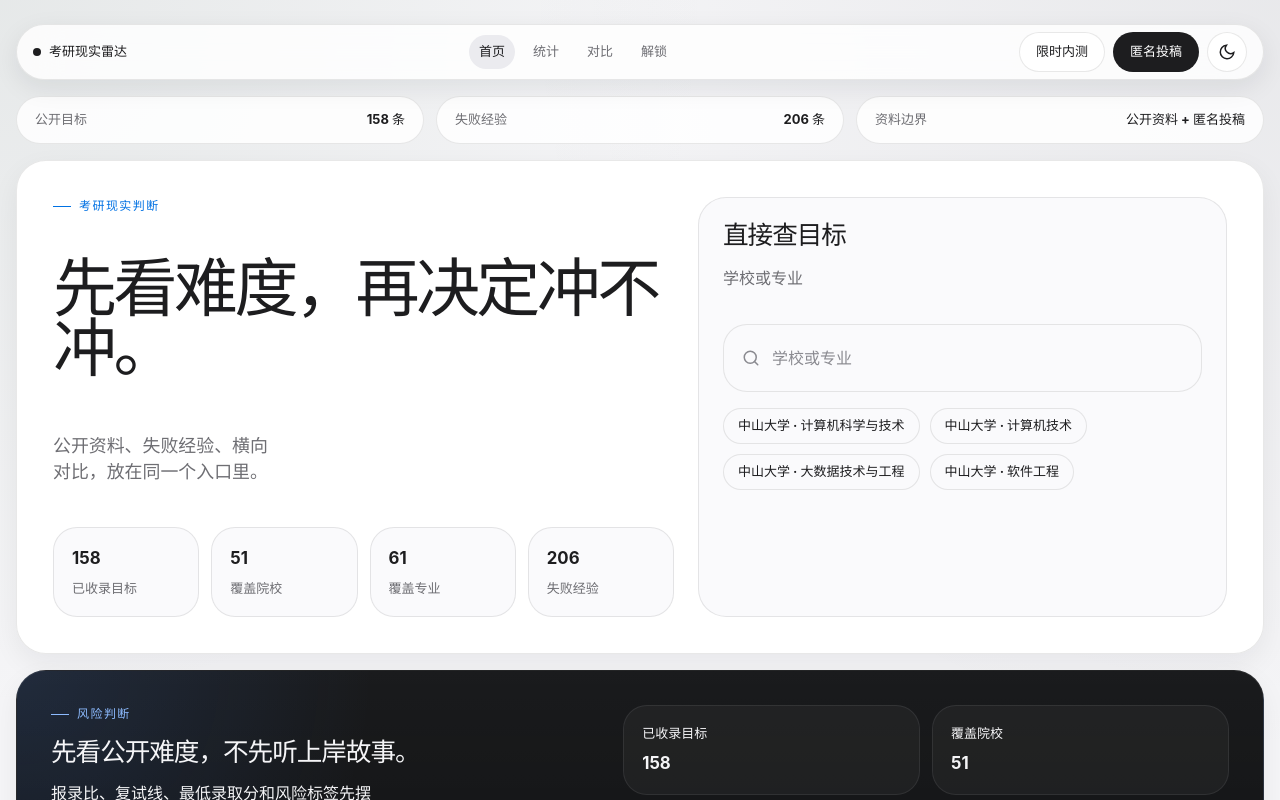
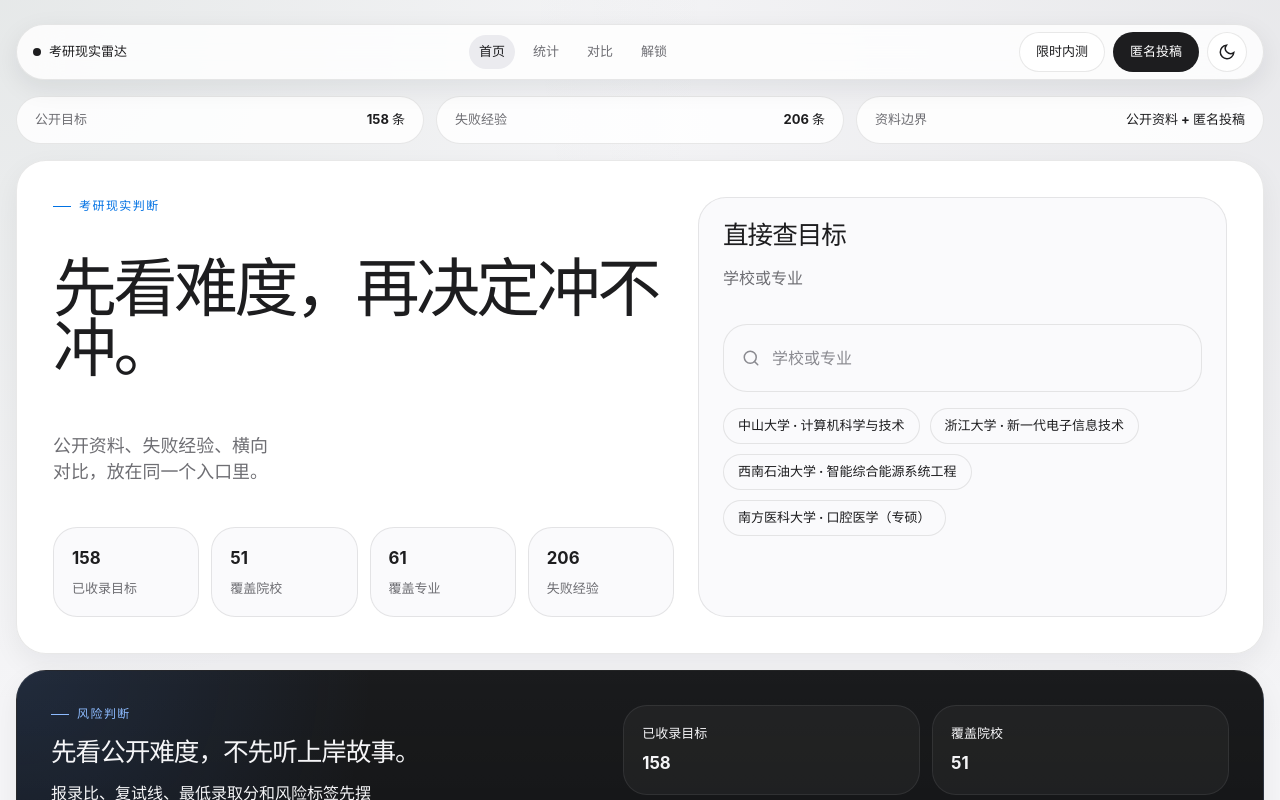
Before and after one commit to August1314/kaoyan-reality-radar-web, a React (Vite) app: page / in a window 1280 px wide. Shown: the top 800 px of the page. Built offline with nearby package versions, Linux system fonts and the light colour scheme.

Commit message:
fix(home): diversify featured program examples

```diff
--- a/src/pages/HomePage.tsx
+++ b/src/pages/HomePage.tsx
@@ -8,11 +8,21 @@ import { failuresCount, failureSummaries } from '../data/failures-metadata'
 import { programIndex } from '../data/programIndex'
 import { buildProgramSlug } from '../lib/programSlug'
 import { routeLinks } from '../lib/routes'
-import type { FeaturePanel, PromoBandItem, TrustMetric } from '../lib/types'
+import type { FeaturePanel, PromoBandItem, ProgramIndexEntry, TrustMetric } from '../lib/types'
 import { useScrollRestoration } from '../hooks/useScrollRestoration'
 
+function pickDistinctSchoolExamples(limit: number): ProgramIndexEntry[] {
+  const seenSchools = new Set<string>()
+
+  return programIndex.filter((item) => {
+    if (seenSchools.has(item.school)) return false
+    seenSchools.add(item.school)
+    return true
+  }).slice(0, limit)
+}
+
 export function HomePage() {
-  const examples = useMemo(() => programIndex.slice(0, 4), [])
+  const examples = useMemo(() => pickDistinctSchoolExamples(4), [])
   const featuredExample = examples[0]
   const promoItems = useMemo<PromoBandItem[]>(
     () => [
@@ -66,14 +76,7 @@ export function HomePage() {
     }),
     [featuredExample],
   )
-  const featuredSchools = useMemo(() => {
-    const seen = new Set<string>()
-    return programIndex.filter((item) => {
-      if (seen.has(item.school)) return false
-      seen.add(item.school)
-      return true
-    }).slice(0, 8)
-  }, [])
+  const featuredSchools = useMemo(() => pickDistinctSchoolExamples(8), [])
   const failureSamples = useMemo(() => failureSummaries, [])
 
   useScrollRestoration()
```
